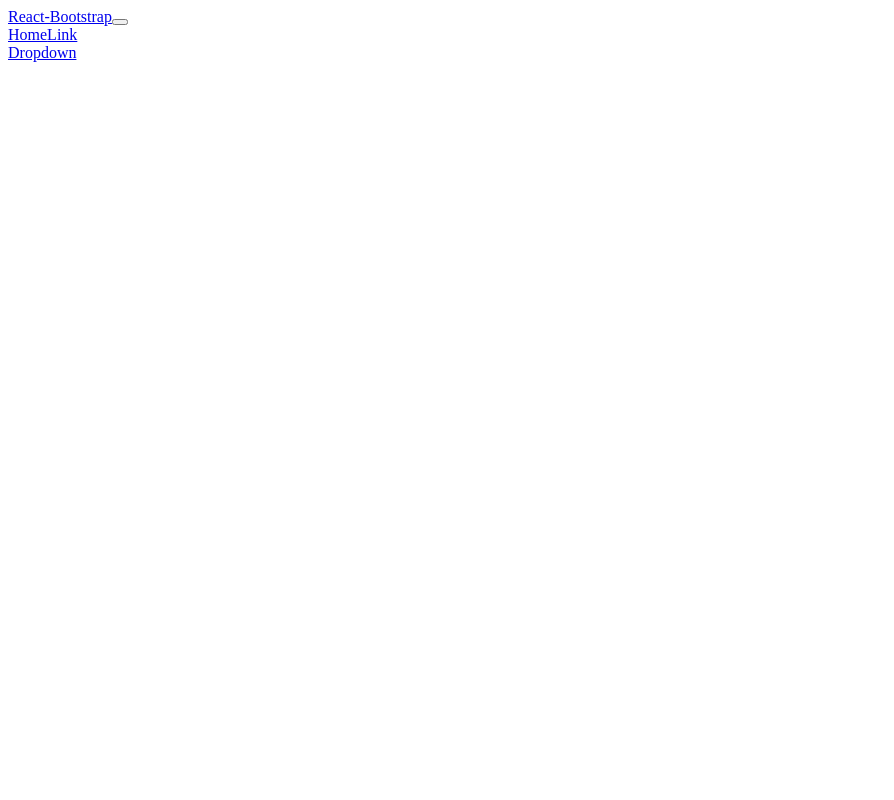
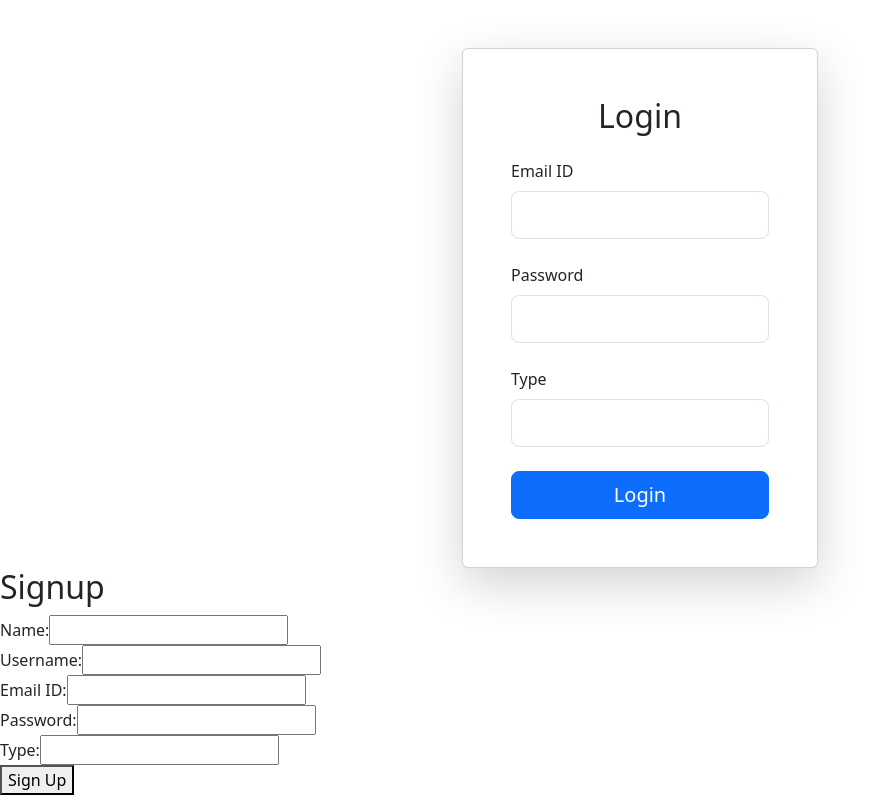
Before and after one commit to Sakib-Dalal/Lets-Report, a React (Vite) app in the folder App/client/: page / in a window 1280 px wide. Shown: the whole page, without its empty margins (0-894 px from the left). Built offline with nearby package versions, Linux system fonts and the light colour scheme.

Commit message:
added login and signup page

```diff
--- a/App/client/index.html
+++ b/App/client/index.html
@@ -3,11 +3,13 @@
   <head>
     <meta charset="UTF-8" />
     <link rel="icon" type="image/svg+xml" href="/vite.svg" />
+    <link href="https://cdn.jsdelivr.net/npm/bootstrap@5.3.3/dist/css/bootstrap.min.css" rel="stylesheet" integrity="sha384-QWTKZyjpPEjISv5WaRU9OFeRpok6YctnYmDr5pNlyT2bRjXh0JMhjY6hW+ALEwIH" crossorigin="anonymous">
     <meta name="viewport" content="width=device-width, initial-scale=1.0" />
     <title>Let's Report</title>
   </head>
   <body>
     <div id="root"></div>
     <script type="module" src="/src/main.jsx"></script>
+    <script src="https://cdn.jsdelivr.net/npm/bootstrap@5.3.3/dist/js/bootstrap.bundle.min.js" integrity="sha384-YvpcrYf0tY3lHB60NNkmXc5s9fDVZLESaAA55NDzOxhy9GkcIdslK1eN7N6jIeHz" crossorigin="anonymous"></script>
   </body>
 </html>
--- a/App/client/package.json
+++ b/App/client/package.json
@@ -12,9 +12,11 @@
   "dependencies": {
     "axios": "^1.7.9",
     "bootstrap": "^5.3.3",
+    "http-proxy-middleware": "^3.0.3",
     "react": "^18.3.1",
     "react-bootstrap": "^2.10.7",
-    "react-dom": "^18.3.1"
+    "react-dom": "^18.3.1",
+    "react-router-dom": "^7.1.1"
   },
   "devDependencies": {
     "@eslint/js": "^9.17.0",
@@ -26,6 +28,6 @@
     "eslint-plugin-react-hooks": "^5.0.0",
     "eslint-plugin-react-refresh": "^0.4.16",
     "globals": "^15.14.0",
-    "vite": "^6.0.5"
+    "vite": "^6.0.7"
   }
 }
--- a/App/client/src/App.jsx
+++ b/App/client/src/App.jsx
@@ -1,14 +1,13 @@
-import React from "react";
-import ReactDOM from "react-dom/client"
-import MyNavBar from "./components/MyNavBar"
-
-function App() {
-
-    return (
-        <>
-            <MyNavBar />
-        </>
-    )
+import React from 'react';
+import Login from './components/Login'; // Make sure the path is correct
+import Signup from './components/Signup';
+const App=()=> {
+  return (
+    <div className="App">
+      <Login />
+      <Signup/>
+    </div>
+  );
 }
 
 export default App;
--- /dev/null
+++ b/App/client/src/components/Login.jsx
@@ -0,0 +1,100 @@
+import React, { useState } from 'react';
+import 'bootstrap/dist/css/bootstrap.min.css'; // Import Bootstrap CSS
+
+function Login() {
+  const [email, setEmail] = useState('');
+  const [password, setPassword] = useState('');
+  const [type, setType] = useState('');
+  const [message, setMessage] = useState('');
+
+  const handleLogin = async (e) => {
+    e.preventDefault();
+
+    const data = {
+      email: email,  // Change 'emailid' to 'email'
+      password: password,
+      type: type
+    };
+
+    console.log("Sending Data:", data); // Log the data being sent to the API
+
+    try {
+      const response = await fetch('https://thingproxy.freeboard.io/fetch/https://wy6aef7ap7.execute-api.ap-south-1.amazonaws.com/v1/users/verify', {
+        method: 'POST',
+        headers: {
+          'Content-Type': 'application/json'
+        },
+        body: JSON.stringify(data)
+      });
+
+      // Check for successful response
+      if (!response.ok) {
+        throw new Error(`HTTP error! status: ${response.status}`);
+      }
+
+      const result = await response.json();
+      console.log("API Response:", result); // Log the API response
+
+      // Check the status from the API response
+      if (result.statusCode === 200 ) {
+        setMessage(`Login Successful. Welcome, ${result.username}!`);
+      } else {
+        setMessage('Login Failed. Please check your credentials.');
+      }
+    } catch (error) {
+      console.error('Error occurred:', error);
+      setMessage('Error occurred. Please try again.');
+    }
+  };
+
+  return (
+    <div className="container mt-5">
+      <div className="row justify-content-center">
+        <div className="col-md-6 col-lg-4">
+          <div className="card p-5 shadow-lg">
+            <h2 className="text-center mb-4">Login</h2>
+            <form onSubmit={handleLogin}>
+              <div className="mb-4">
+                <label htmlFor="email" className="form-label">Email ID</label>
+                <input
+                  type="email"
+                  id="email"
+                  className="form-control form-control-lg"
+                  value={email}
+                  onChange={(e) => setEmail(e.target.value)}
+                  required
+                />
+              </div>
+              <div className="mb-4">
+                <label htmlFor="password" className="form-label">Password</label>
+                <input
+                  type="password"
+                  id="password"
+                  className="form-control form-control-lg"
+                  value={password}
+                  onChange={(e) => setPassword(e.target.value)}
+                  required
+                />
+              </div>
+              <div className="mb-4">
+                <label htmlFor="type" className="form-label">Type</label>
+                <input
+                  type="text"
+                  id="type"
+                  className="form-control form-control-lg"
+                  value={type}
+                  onChange={(e) => setType(e.target.value)}
+                  required
+                />
+              </div>
+              <button type="submit" className="btn btn-primary w-100 btn-lg">Login</button>
+            </form>
+            {message && <div className="alert alert-info mt-4">{message}</div>}
+          </div>
+        </div>
+      </div>
+    </div>
+  );
+}
+
+export default Login;
--- /dev/null
+++ b/App/client/src/components/Signup.jsx
@@ -0,0 +1,94 @@
+import React, { useState } from 'react';
+import axios from 'axios';
+import { useNavigate } from 'react-router-dom'; // Import useNavigate
+
+const Signup = () => {
+  const [name, setName] = useState('');
+  const [username, setUsername] = useState('');
+  const [email, setEmail] = useState('');
+  const [password, setPassword] = useState('');
+  const [type, setType] = useState('');
+  const [message, setMessage] = useState('');
+
+
+  const handleSubmit = async (e) => {
+    e.preventDefault();
+
+    const apiUrl = 'https://thingproxy.freeboard.io/fetch/https://wy6aef7ap7.execute-api.ap-south-1.amazonaws.com/v1/users';
+    const payload = {
+      name,
+      username,
+      email,
+      password,
+      type,
+    };
+
+    try {
+      const response = await axios.post(apiUrl, payload);
+
+      if (response.status === 200) {
+        setMessage('Signup Successful!');
+        // Redirect to dashboard upon success
+      }
+    } catch (error) {
+      setMessage('Signup Failed! Please try again.');
+    }
+  };
+
+  return (
+    <div className="signup-container">
+      <h2>Signup</h2>
+      {message && <p>{message}</p>}
+      <form onSubmit={handleSubmit}>
+        <div>
+          <label>Name:</label>
+          <input
+            type="text"
+            value={name}
+            onChange={(e) => setName(e.target.value)}
+            required
+          />
+        </div>
+        <div>
+          <label>Username:</label>
+          <input
+            type="text"
+            value={username}
+            onChange={(e) => setUsername(e.target.value)}
+            required
+          />
+        </div>
+        <div>
+          <label>Email ID:</label>
+          <input
+            type="email"
+            value={email}
+            onChange={(e) => setEmail(e.target.value)}
+            required
+          />
+        </div>
+        <div>
+          <label>Password:</label>
+          <input
+            type="password"
+            value={password}
+            onChange={(e) => setPassword(e.target.value)}
+            required
+          />
+        </div>
+        <div>
+          <label>Type:</label>
+          <input
+            type="text"
+            value={type}
+            onChange={(e) => setType(e.target.value)}
+            required
+          />
+        </div>
+        <button type="submit">Sign Up</button>
+      </form>
+    </div>
+  );
+};
+
+export default Signup;
```
Also changed, not shown: App/client/src/components/AuthContext.jsx (added, +16 -0 lines), 1 other file (tests, documents, lock files or other folders).
